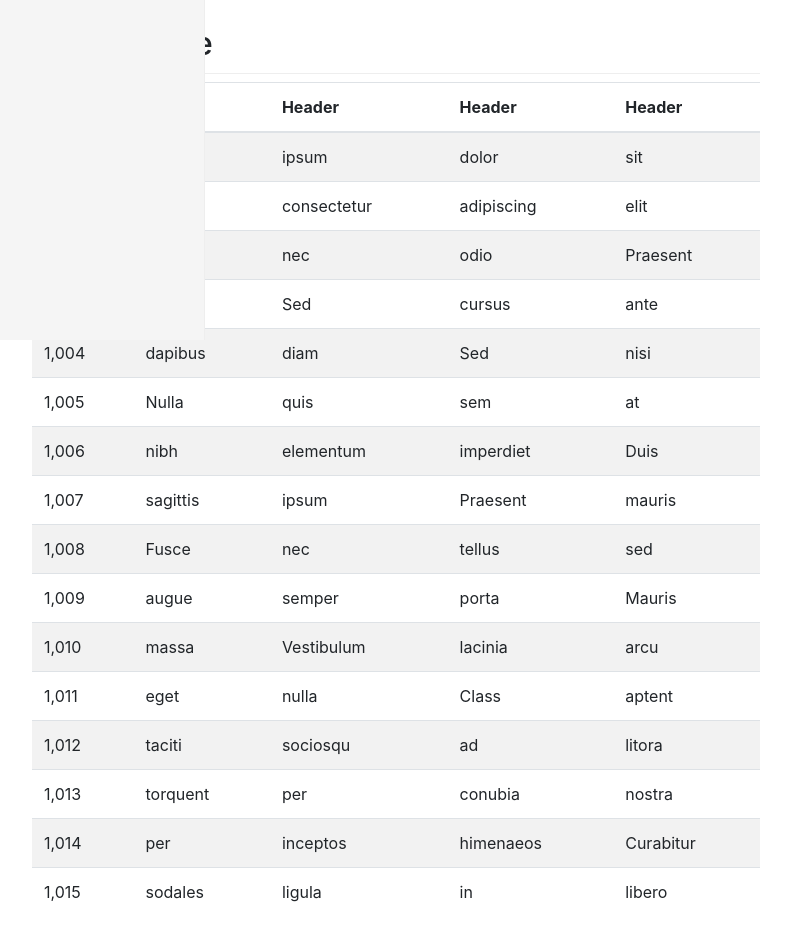
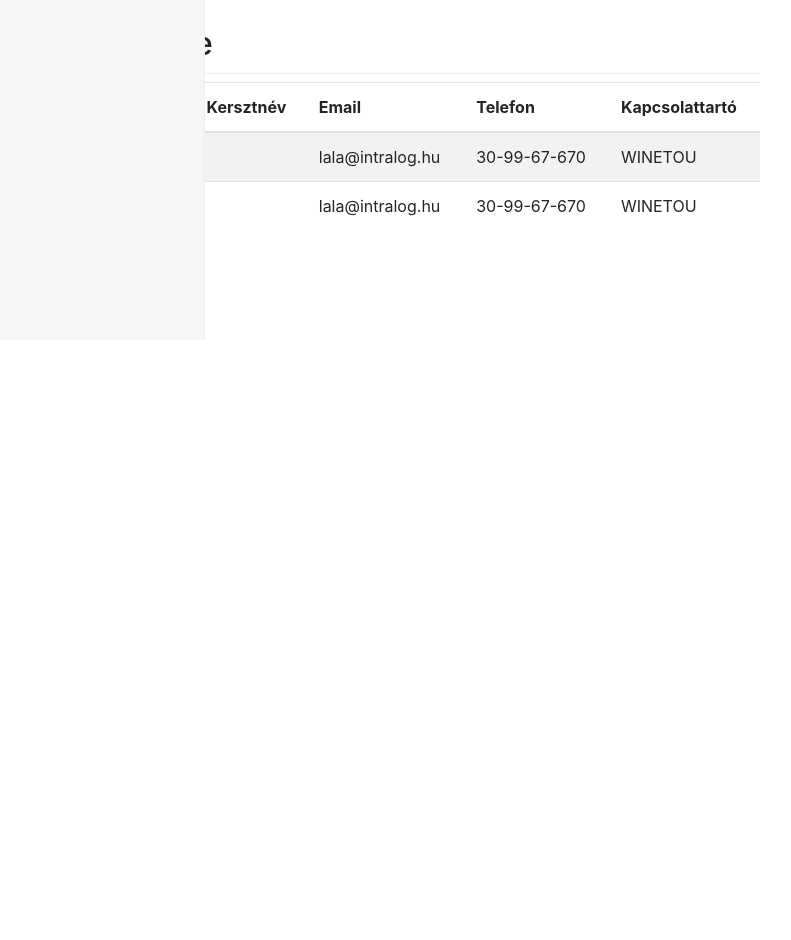
Before and after one commit to RossuLala/otthon4, an Angular app: page / in a window 1280 px wide. Shown: the part 460-1400 px from the top of the page, without its empty margins (8-799 px from the left). After the commit the page ends 800 px from the top, so only its background shows below. Built offline with nearby package versions, Linux system fonts and the light colour scheme.

Commit message:
Tömb elemeinek betöltése táblázatba

```diff
--- a/src/app/content/content.component.html
+++ b/src/app/content/content.component.html
@@ -31,128 +31,28 @@
   <h2 class="sub-header">Section title</h2>
   <div class="table-responsive">
     <table class="table table-striped">
+
       <thead>
         <tr>
           <th>#</th>
-          <th>Header</th>
-          <th>Header</th>
-          <th>Header</th>
-          <th>Header</th>
+          <th>Vezetéknév</th>
+          <th>Kersztnév</th>
+          <th>Email</th>
+          <th>Telefon</th>
+          <th>Kapcsolattartó</th>
         </tr>
       </thead>
+
       <tbody>
-        <tr>
-          <td>1,001</td>
-          <td>Lorem</td>
-          <td>ipsum</td>
-          <td>dolor</td>
-          <td>sit</td>
+        <tr *ngFor= "let user of users">
+          <td>{{ user.id }}</td>
+          <td>{{ user.lastName }}</td>
+          <td>{{ user.firsName }}</td>
+          <td>{{ user.email}}</td>
+          <td>{{ user.phone }}</td>
+          <td>{{ user.relatives }}</td>
         </tr>
-        <tr>
-          <td>1,002</td>
-          <td>amet</td>
-          <td>consectetur</td>
-          <td>adipiscing</td>
-          <td>elit</td>
-        </tr>
-        <tr>
-          <td>1,003</td>
-          <td>Integer</td>
-          <td>nec</td>
-          <td>odio</td>
-          <td>Praesent</td>
-        </tr>
-        <tr>
-          <td>1,003</td>
-          <td>libero</td>
-          <td>Sed</td>
-          <td>cursus</td>
-          <td>ante</td>
-        </tr>
-        <tr>
-          <td>1,004</td>
-          <td>dapibus</td>
-          <td>diam</td>
-          <td>Sed</td>
-          <td>nisi</td>
-        </tr>
-        <tr>
-          <td>1,005</td>
-          <td>Nulla</td>
-          <td>quis</td>
-          <td>sem</td>
-          <td>at</td>
-        </tr>
-        <tr>
-          <td>1,006</td>
-          <td>nibh</td>
-          <td>elementum</td>
-          <td>imperdiet</td>
-          <td>Duis</td>
-        </tr>
-        <tr>
-          <td>1,007</td>
-          <td>sagittis</td>
-          <td>ipsum</td>
-          <td>Praesent</td>
-          <td>mauris</td>
-        </tr>
-        <tr>
-          <td>1,008</td>
-          <td>Fusce</td>
-          <td>nec</td>
-          <td>tellus</td>
-          <td>sed</td>
-        </tr>
-        <tr>
-          <td>1,009</td>
-          <td>augue</td>
-          <td>semper</td>
-          <td>porta</td>
-          <td>Mauris</td>
-        </tr>
-        <tr>
-          <td>1,010</td>
-          <td>massa</td>
-          <td>Vestibulum</td>
-          <td>lacinia</td>
-          <td>arcu</td>
-        </tr>
-        <tr>
-          <td>1,011</td>
-          <td>eget</td>
-          <td>nulla</td>
-          <td>Class</td>
-          <td>aptent</td>
-        </tr>
-        <tr>
-          <td>1,012</td>
-          <td>taciti</td>
-          <td>sociosqu</td>
-          <td>ad</td>
-          <td>litora</td>
-        </tr>
-        <tr>
-          <td>1,013</td>
-          <td>torquent</td>
-          <td>per</td>
-          <td>conubia</td>
-          <td>nostra</td>
-        </tr>
-        <tr>
-          <td>1,014</td>
-          <td>per</td>
-          <td>inceptos</td>
-          <td>himenaeos</td>
-          <td>Curabitur</td>
-        </tr>
-        <tr>
-          <td>1,015</td>
-          <td>sodales</td>
-          <td>ligula</td>
-          <td>in</td>
-          <td>libero</td>
-        </tr>
+
       </tbody>
     </table>
   </div>
--- a/src/app/content/content.component.ts
+++ b/src/app/content/content.component.ts
@@ -6,8 +6,39 @@ import { Component, OnInit } from '@angular/core';
   styleUrls: ['./content.component.css']
 })
 export class ContentComponent implements OnInit {
+  user:{   // TÍPUS DEKLARÁCIÓ - létrehozok egy usert és TypeScrip-ben megadhatom az adatok típusát
+    id:number,
+    lastName?:string,
+    firstName?:string,
+    email?:string,
+    phone?:string,
+    relatives?:string  //?- nem kötelező kitölteni
+   }
 
-  constructor() { }
+   users = [];
+
+  constructor() {
+    let user = {
+      id: 1,
+      lastName:"Kiss",
+      firstName:"Éva",
+      email:"lala@intralog.hu",
+      phone: "30-99-67-670",
+      relatives: "WINETOU"
+    }
+
+    let user2 = {
+      id: 1,
+      lastName:"Kiss",
+      firstName:"Éva",
+      email:"lala@intralog.hu",
+      phone: "30-99-67-670",
+      relatives: "WINETOU"
+    }
+
+    this.users.push (user);
+    this.users.push (user2);
+   }
 
   ngOnInit() {
   }
```
Also changed, not shown: _IGY_KELL_CSINALNI.txt.
